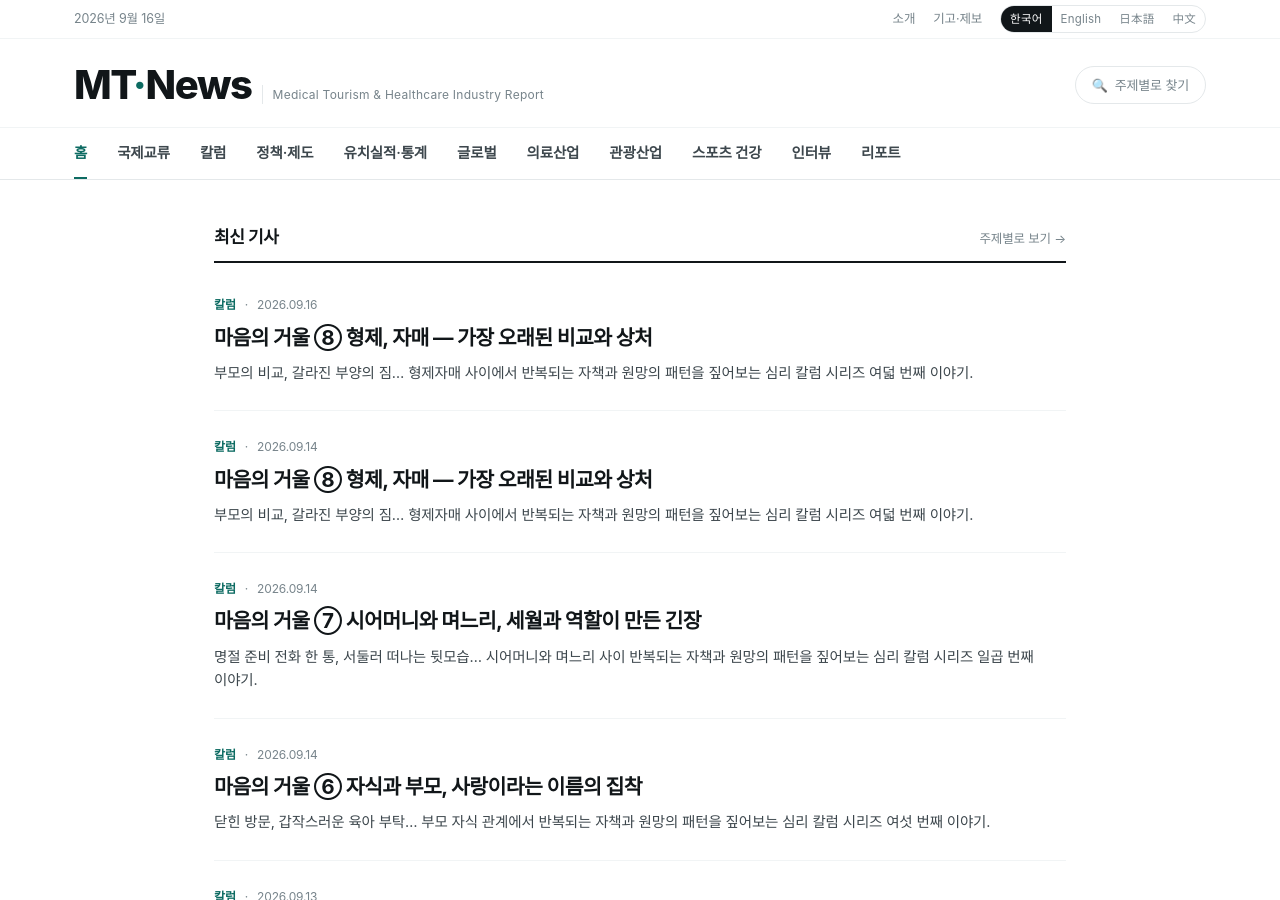
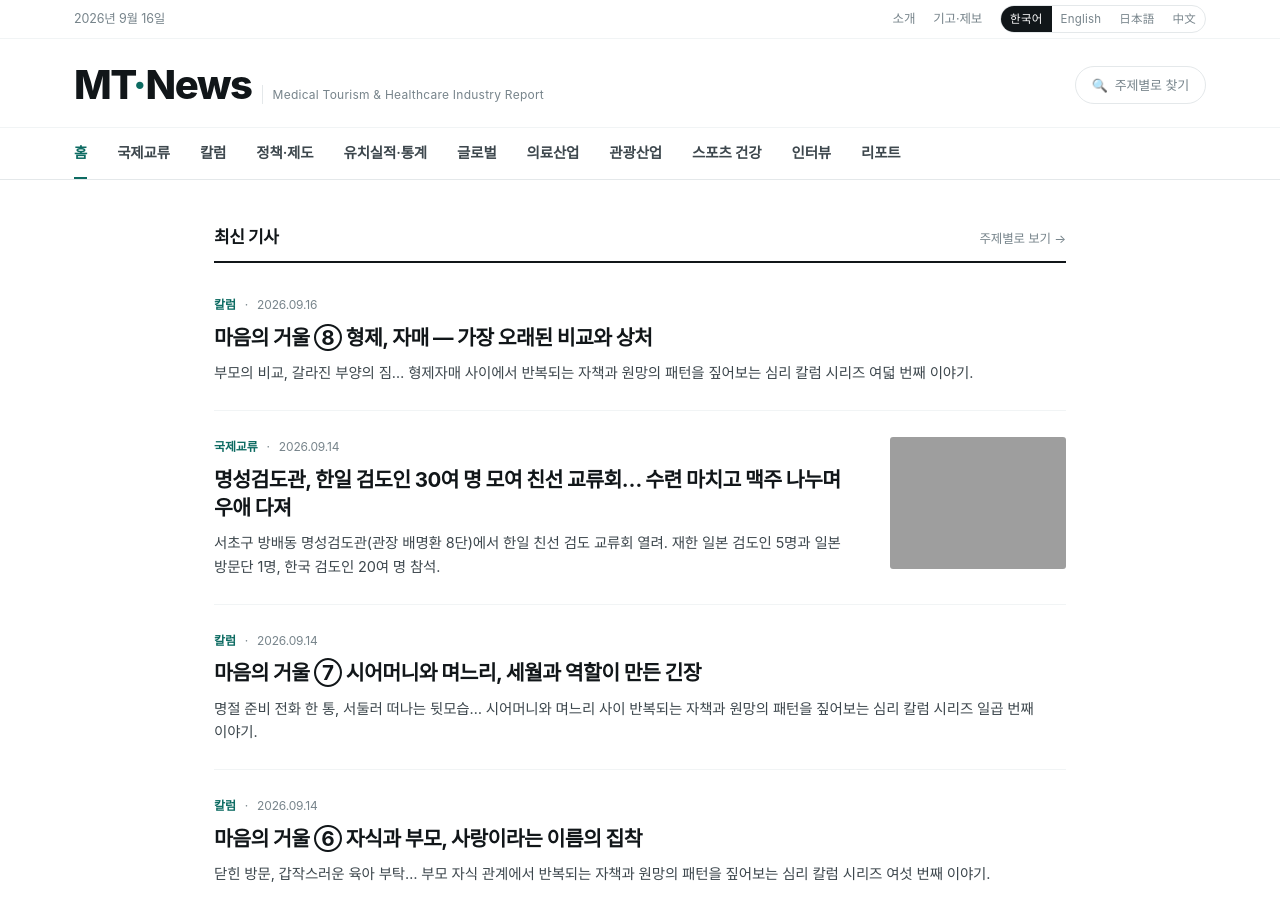
Before and after one commit to kokorojuin-tech/mt-news, a Jekyll site: the page built from index.html, in a window 1280 px wide and 900 px high. Built offline with Jekyll 4.4.1, drawn with Linux system fonts in a browser that asks for light colours; some web fonts are replaced; some of the changed lines change nothing that is shown; grey boxes are pictures that could not be loaded.

Commit message:
Update 2026-09-14-myeongseong-kendo-korea-japan-exchange.md

```diff
--- a/_posts/2026-09-14-myeongseong-kendo-korea-japan-exchange.md
+++ b/_posts/2026-09-14-myeongseong-kendo-korea-japan-exchange.md
@@ -1,118 +1,32 @@
 ---
-title: "마음의 거울 ⑧ 형제, 자매 — 가장 오래된 비교와 상처"
-description: "부모의 비교, 갈라진 부양의 짐… 형제자매 사이에서 반복되는 자책과 원망의 패턴을 짚어보는 심리 칼럼 시리즈 여덟 번째 이야기."
-category: column
+title: "명성검도관, 한일 검도인 30여 명 모여 친선 교류회… 수련 마치고 맥주 나누며 우애 다져"
+description: "서초구 방배동 명성검도관(관장 배명환 8단)에서 한일 친선 검도 교류회 열려. 재한 일본 검도인 5명과 일본 방문단 1명, 한국 검도인 20여 명 참석."
+category: exchange
 author: 장혜연 기자, 백승화 기자
-tags: [마음의거울, 심리칼럼, 형제자매, 자기이해]
+tags: [검도, 한일교류, 명성검도관, 스포츠교류]
+image: /assets/img/2026-09/myeongseong-kendo-korea-japan.jpg
+image_caption: "명성검도관에서 열린 한일 친선 검도 교류회 참석자들의 기념 촬영."
 lang: ko
 ---
 
-형제자매는 가장 오래된 비교의 대상이자, 성인이 되어서도 쉽게 지워지지 않는 어린 시절의 감정을 다시 불러일으키는 존재다. 명절 한마디, 부양을 둘러싼 갈등 속에서 그 오래된 상처는 다시 고개를 든다.
+지난 9월 14일, 서울 서초구 방배동에 위치한 명성검도관(관장 배명환 8단)에서 한일 친선 검도 교류회가 열렸다.
 
-## 사례 1 — "너는 왜 형제만큼 못했니"
+이번 교류회는 한국에서 생활하거나 주재하고 있는 일본 검도인들과 국내 검도인들이 한자리에 모여 함께 수련하고 우의를 다지는 자리로 마련됐다.
 
-명절이나 가족 모임에서 부모가 은근히 잘나가는 형제와 자신의 현재 처지를 비교하며 깎아내리는 말을 던질 때, 혹은 형제는 온갖 지지와 지원을 받고 자랐는데 자신은 늘 찬밥 신세였다는 기억이 떠오를 때, 가슴 깊은 곳에서 억울함과 함께 팽팽한 분노가 치밀어 오른다.
+## 한일 검도인 30여 명, 도장서 함께 수련
 
-하지만 그 분노도 잠시, 이내 자신을 향해 가혹한 채찍질을 시작한다.
+일본 측에서는 한국에 거주하며 검도를 수련하고 있는 일본 검도인 5명과, 이번 교류회를 위해 일본에서 한국을 방문한 검도인 1명 등 총 6명이 참석했다.
 
-‘나는 왜 형제만큼 번듯하게 성공하지 못했나.’
-‘여전히 부모의 인정이나 눈치에 목을 매는 나는 어른이 되어서도 여전히 어린아이처럼 부족한 사람인가 봐.’
+한국 측에서는 명성검도관 배명환 관장(8단)을 비롯해 명성검도관 관원들, 그리고 각 검우회와 도장에서 수련하고 있는 검도인 20여 명이 함께했다. 이날 참석자들은 국적과 소속 도장을 넘어 한 도장에 모여 함께 검도를 수련하며 실력을 나눴다.
 
-스스로의 자존심을 난도질하는 1차 자책이다.
+## 수련 마친 뒤 맥주 나누며 이어진 대화
 
-그러다 그 수치심과 열등감이 견디기 힘들어지면 마음은 화살을 밖으로 돌린다.
+수련이 끝난 뒤에는 참석자들이 함께 맥주를 마시며 편안한 분위기 속에서 여러 이야기를 나눴다. 검도 수련에 관한 이야기부터 한국과 일본 검도계의 문화, 서로의 도장 생활 등 다양한 주제가 오간 것으로 전해졌다.
 
-‘부모님은 늘 형만 편애하고 나는 안중에도 없다.’
-‘형은 잘난 척하며 은근히 내 자존심을 긁으려 작정했다.’
+이번 교류회는 단순한 친선 모임을 넘어, 검도라는 공통의 관심사를 매개로 한국과 일본 검도인들이 자연스럽게 소통하고 서로를 이해하는 자리가 됐다는 평가다.
 
-부모와 형제를 이기적이고 편파적인 가해자로 만들고 원망하는 2차 전가가 일어난다.
+## "검도로 이어진 양국의 우애"
 
-### 무의식적 반응과 반복되는 패턴
+명성검도관은 이번 교류회를 통해 한일 양국 검도인들의 우애를 다지는 뜻깊은 시간이 됐다고 밝혔다. 검도라는 무도를 매개로 한 이번 만남은 국경을 넘어선 스포츠·문화 교류의 한 사례로 평가된다.
 
-어릴 적부터 부모의 입버릇 같은 비교와 차별 속에서 자라난 상처는 성인이 되어 독립한 후에도 끈질기게 삶을 지배한다.
-
-그 기저에는 "나 역시 부모와 형제라는 울타리 안에서 온전한 사랑과 특별한 존재로 인정받아야만 내 가치가 증명된다"는 깊은 내면의 **어린 시절의 결핍**이 자리 잡고 있다.
-
-어린 시절 형제보다 못하다는 판정을 받던 그 두려움과 열등감을 성인이 된 현재의 인간관계와 사회적 성취 위에도 그대로 겹쳐 놓는다. "나는 언제나 누구에게나 밀리는 존재"라는 오랜 상처를 현재의 가족 관계에 투사하여 바라보고 있는 것이다.
-
-형제와 비교당하는 순간 치밀어 오르는 무력감과 분노를 내 탓으로 돌려 자책하고, 그 고통이 감당 안 되면 화살을 돌려 부모와 형제를 원망스러운 가해자로 만드는 **이중의 투사 패턴**이 반복된다.
-
-### 마음의 맥점 짚기
-
-부모의 과거 비교 발언을 소환해 탓하거나 형제와 보이지 않는 경쟁을 하며 억울해하는 싸움은 결코 끝나지 않는다.
-
-지금 나를 흔드는 부모와 형제의 태도는 방아쇠일 뿐, 그 화살을 받아치며 스스로를 초라하게 만들고 상대를 공격하게 만드는 장본인은 결국 **내 안의 끝나지 않은 어린 시절의 상처**다.
-
-진짜 싸워야 할 대상은 형제의 잘남이나 부모의 편애가 아니라, '과거의 비교 속에서 상처 입고 여전히 인정받으려 애쓰는 내 안의 어린아이'다.
-
-### 해결과 해소의 단계
-
-**1. 알아차림(멈춤)**
-
-부모의 말이나 형제의 모습에서 문득 어릴 적 그늘이 겹쳐지며 올라오는 열등감과 자책의 폭풍이 휘몰아칠 때, 가만히 내면을 응시한다.
-
-“아, 오늘도 내 안의 어린 시절 비교 상처가 또 나를 방패 삼아 공격하고 있구나” 하고 그 흐름을 객관적으로 짚어본다.
-
-**2. 소유권 회복(화살 거두기)**
-
-부모와 형제에게 씌웠던 가해자 프레임을 거두고, 그 화살을 내면으로 돌려 어릴 적 비교당하며 홀로 상처 입고 서러웠던 내 내면아이를 바라본다.
-
-**3. 수용과 통합**
-
-뾰족하게 날을 세워 자책하던 나도, 억울하다고 원망하던 나도 모두 안아준다.
-
-밖을 향하던 비교의 칼을 거두고, 부모의 인정이나 형제의 잣대와 상관없이 지금의 나 자신을 온전한 어른으로 스스로 인정하며 과거의 상처와 현재의 나 사이에 건강하고 단단한 심리적 독립의 경계선을 세우고 평화로운 화해를 맺는다.
-
-## 사례 2 — "왜 나만 부모를 책임져야 하나"
-
-나이가 들어 거동이 불편해지거나 경제적으로 어려워진 부모의 부양 문제를 두고 형제들과 대책을 의논하는 자리. 서로 눈치만 보며 발을 빼려는 형제의 태도에, 혼자서 부담을 떠안게 된 듯한 억울함과 분노가 일어난다.
-
-그 순간 마음은 깊은 자책 속으로 빠져든다.
-
-‘내가 경제적으로 여유가 없어서 부모를 제대로 돕지 못하는 못난 자식인가.’
-‘형제들 사이에서 이 갈등 하나 조율하지 못하는 내가 무능하다.’
-
-스스로를 몰아붙이는 1차 자책이다.
-
-그러다 무력감과 억울함이 감당하기 버거워질 때, 마음은 방어적으로 화살을 밖으로 돌린다.
-
-‘저 형제들은 피도 눈물도 없이 책임을 나한테만 떠넘긴다.’
-‘부모를 도움받을 땐 언제고 내 고통은 안중에도 없는 이기적인 인간들이다.’
-
-형제들을 매몰찬 가해자로 만들고 원망하는 2차 전가가 일어난다.
-
-### 무의식적 반응과 반복되는 패턴
-
-부모의 노후와 부양을 처리하는 과정을 마주할 때, 나를 괴롭히는 진짜 실체는 물리적인 부양 비용이나 형제의 무심한 태도 그 자체가 아니다.
-
-그 기저에는 "내가 언제나 착하고 희생적인 자식이 되어 부모의 모든 짐을 떠안아야만 집안에서 내 자리를 유지하고 인정받을 수 있다"는 깊은 내면의 **강박과 두려움**이 자리 잡고 있다.
-
-형제들과 각자의 현실에 맞춰 냉정하고 합리적으로 역할을 나누지 못한 채, "내가 더 손해를 보고 있다"는 방어적 피해 의식을 상대의 태도에 투사하여 바라보고 있는 것이다.
-
-부양의 무게감 속에서 오는 불안을 내 탓으로 자책하다가, 그 고통이 감당이 안 되면 화살을 돌려 형제를 이기적인 가해자로 만드는 **이중의 투사 패턴**이 반복된다.
-
-### 마음의 맥점 짚기
-
-형제들의 태도를 탓하며 억울해하거나 혼자 희생하느라 분노하는 싸움은 결코 끝나지 않는다.
-
-형제의 무책임해 보이는 말은 방아쇠일 뿐, 그 화살을 받아치며 스스로를 희생양으로 만들고 형제를 원망하게 만드는 장본인은 결국 **내 안의 착한 자식 컴플렉스와 두려움**이다.
-
-진짜 싸워야 할 대상은 형제의 이기심이 아니라, '거절하면 사랑받지 못할까 봐 모든 짐을 짊어지려는 내 안의 강박'이다.
-
-### 해결과 해소의 단계
-
-**1. 알아차림(멈춤)**
-
-형제들과의 대화 속에서 올라오는 분노와 억울함이 휘몰아칠 때, 가만히 멈추고 내면을 응시한다.
-
-“아, 오늘도 내 안의 희생양 컴플렉스가 또 나를 방패 삼아 공격하고 있구나” 하고 그 흐름을 객관적으로 짚어본다.
-
-**2. 소유권 회복(화살 거두기)**
-
-형제들에게 씌웠던 가해자 프레임을 거두고, 그 화살을 내면으로 돌려 지치고 두려운 내 마음을 바라본다.
-
-**3. 수용과 통합**
-
-뾰족하게 날을 세워 자책하던 나도, 억울하다고 원망하던 나도 모두 안아준다.
-
-밖을 향하던 원망의 칼을 거두고, 내가 감당할 수 있는 선과 없는 선을 명확히 구분하여 형제들에게 당당하고 침착하게 내 몫의 경계선을 요구하며 평화로운 화해를 맺는다.
+명성검도관 측은 앞으로도 이러한 한일 검도 교류회를 지속적으로 이어가며, 양국 검도인들 간의 우호적인 관계를 넓혀 나갈 계획이라고 전했다.
```
